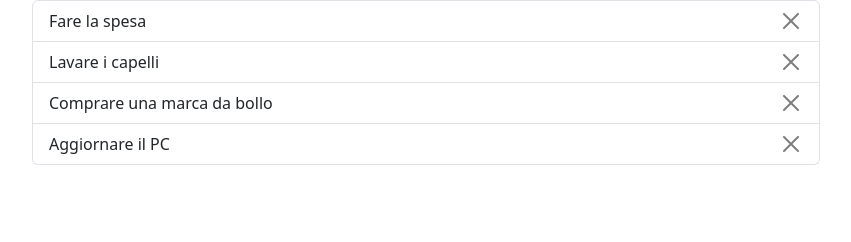
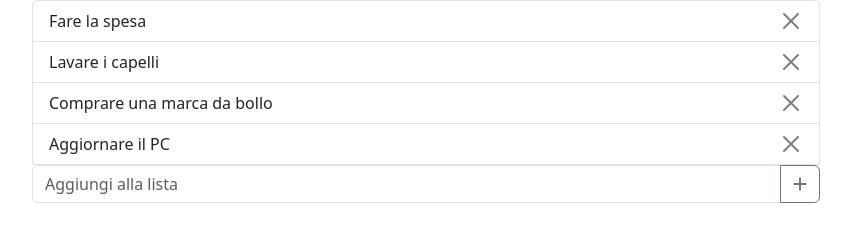
Before and after one commit to MateuszKacperski/vue-todolist, a plain HTML site: page index.html in a window 1280 px wide. Shown: the whole page, without its empty margins (208-1059 px from the left). Drawn offline with nearby package versions, Linux system fonts and the light colour scheme.

Commit message:
added milestone 3

```diff
--- a/index.html
+++ b/index.html
@@ -42,6 +42,10 @@
                 {{list.text}}
                 <button type="button" class="btn-close" @click="removeTask(list.id)"></button>
             </li>
+            <div class="input-group mb-3">
+                <input type="text" class="form-control" placeholder="Aggiungi alla lista" v-model.trim="taskContent">
+                <button class="btn btn-outline-secondary" type="button" @click="addTask" ><i class="fa-solid fa-plus"></i></button>
+              </div>
           </ul>
 
     </div>
--- a/js/script.js
+++ b/js/script.js
@@ -5,10 +5,19 @@ const app = createApp({
     name: 'Vue Slider',
     data: () => ({
         toDoList,
+        taskContent: ''
     }),
     methods:{
         removeTask(id) {
             this.toDoList = this.toDoList.filter(list => id !== list.id);
+        },
+        addTask() {
+            const newTask = {
+                id: new Date().toISOString(),
+                done: false,
+                text: this.taskContent
+            }
+            this.toDoList.push(newTask);
         }
     }
 })
```
